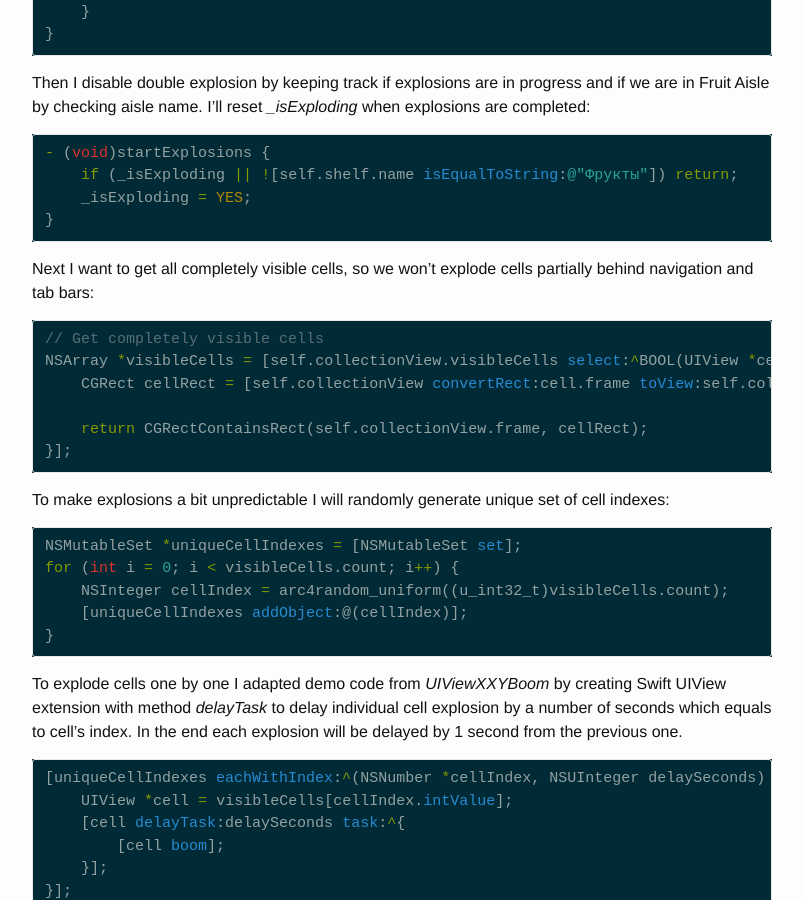
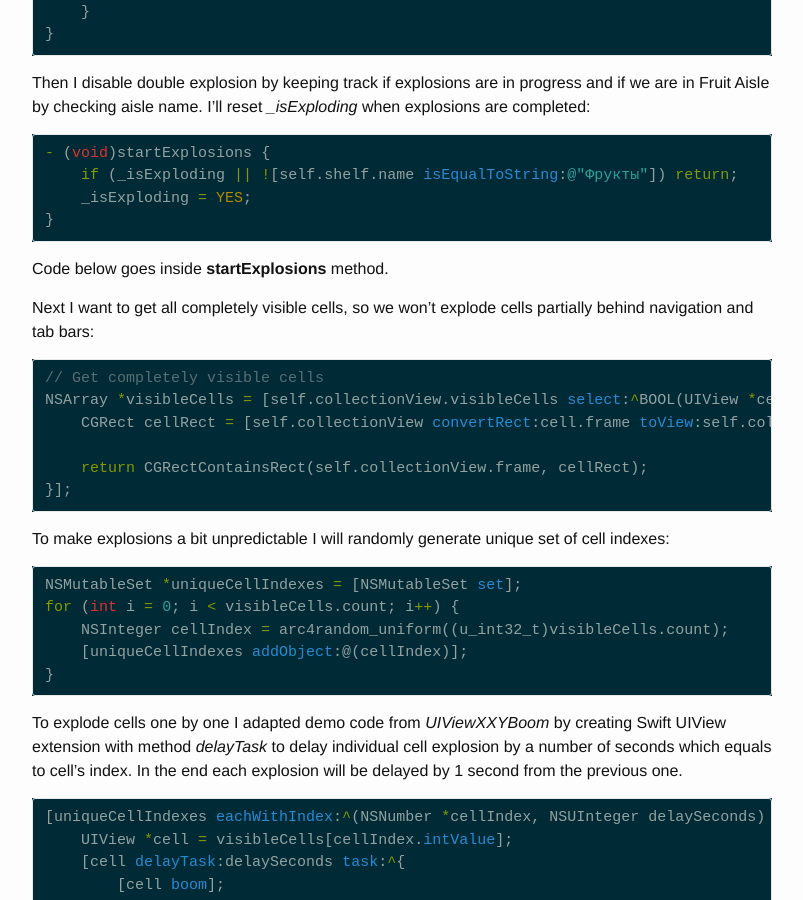
Before and after one commit to tisunov/tisunov.github.io, a Jekyll site: the page built from _posts/2015-11-01-adding-funny-easter-egg-into-ios-app.md, in a window 1280 px wide and 900 px high, scrolled down 1828 px. Shown: the whole window, without its empty margins (238-1041 px from the left). Built offline with Jekyll 4.4.1, drawn with Linux system fonts in a browser that asks for light colours.

Commit message:
Add explanation

```diff
--- a/_posts/2015-11-01-adding-funny-easter-egg-into-ios-app.md
+++ b/_posts/2015-11-01-adding-funny-easter-egg-into-ios-app.md
@@ -52,6 +52,8 @@ Then I disable double explosion by keeping track if explosions are in progress a
 }
 
 {% endhighlight %}
+
+Code below goes inside **startExplosions** method.
 
 Next I want to get all completely visible cells, so we won't explode cells partially behind navigation and tab bars:
 
```
